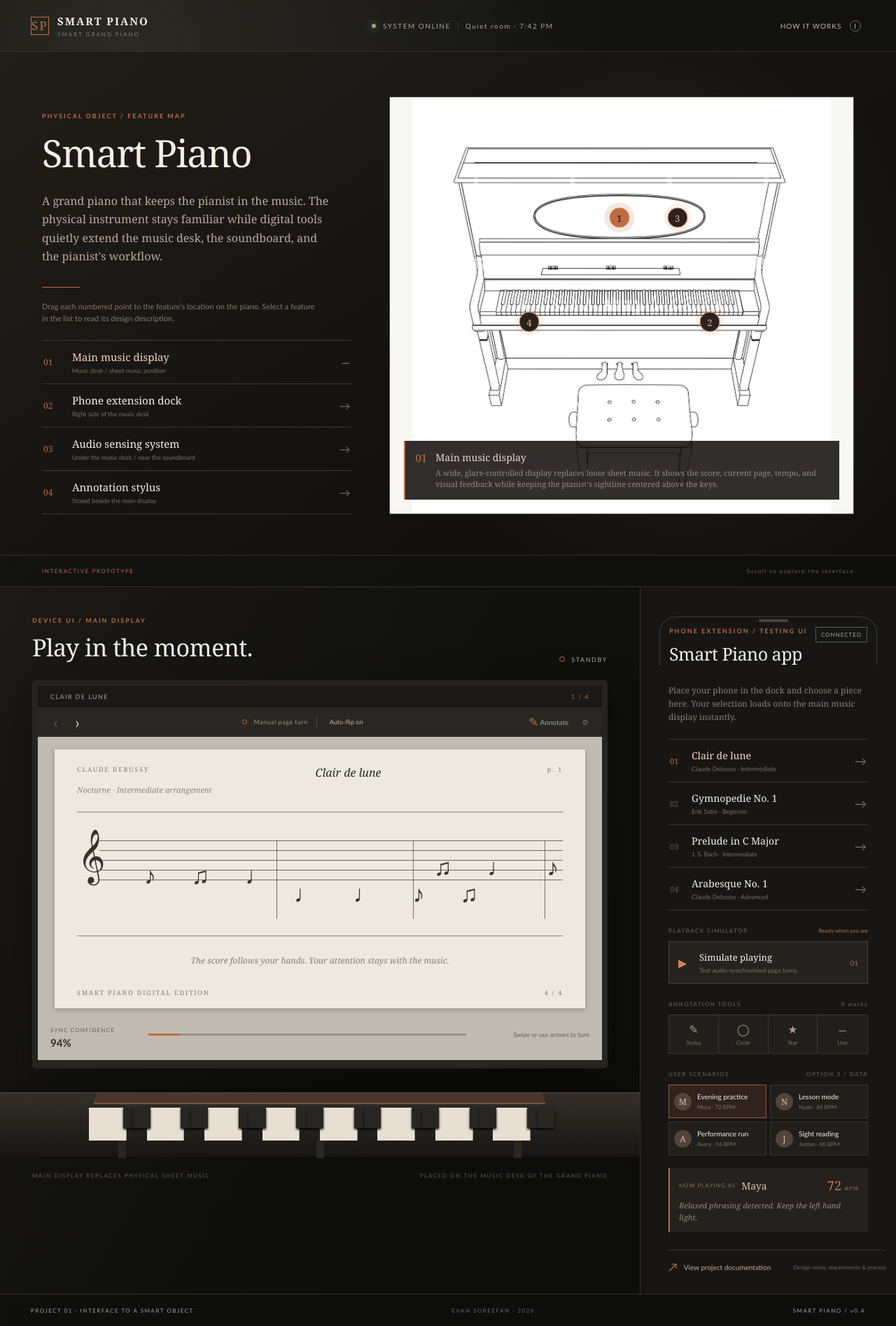
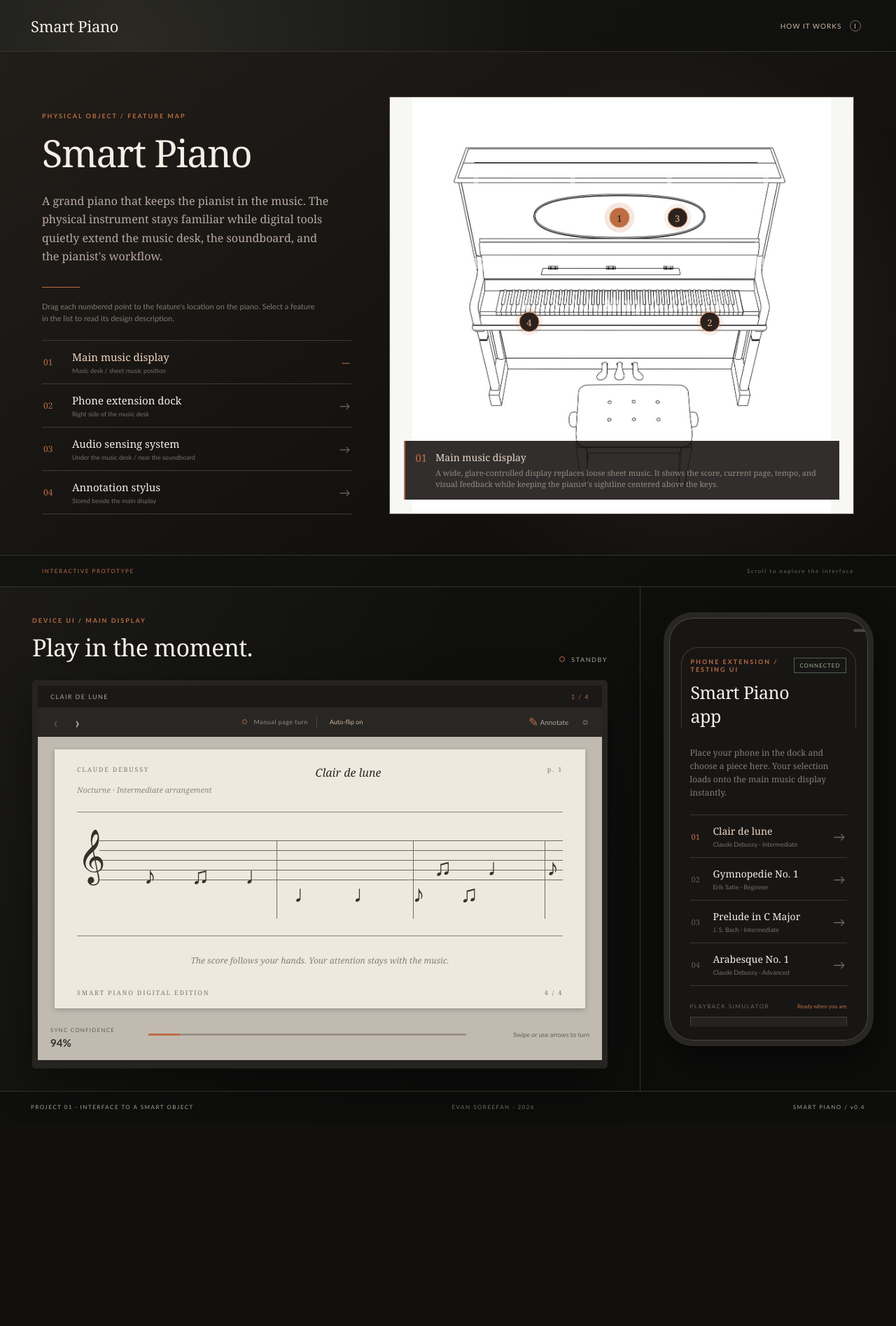
Before and after one commit to soreefei/UI_Project1, a Svelte app: page / in a window 1280 px wide. Shown: the whole page at 70% size. After the commit the page ends 1605 px from the top, so only its background shows below. Built offline with nearby package versions, Linux system fonts and the light colour scheme.

Commit message:
commit 3

```diff
--- a/src/App.svelte
+++ b/src/App.svelte
@@ -187,15 +187,7 @@
 
 <main class="app-shell">
   <header class="topbar">
-    <div class="brand-lockup">
-      <span class="brand-mark">SP</span>
-      <div><strong>SMART PIANO</strong><span>SMART GRAND PIANO</span></div>
-    </div>
-    <div class="topbar-meta">
-      <span class="live-dot"></span> SYSTEM ONLINE
-      <span class="meta-divider"></span>
-      {scenario.detail}
-    </div>
+    <h1 class="topbar-title">Smart Piano</h1>
     <button class="text-button" onclick={() => (showInfo = true)}
       >How it works <span>i</span></button
     >
@@ -375,27 +367,13 @@
           <div class="page-gesture">Swipe or use arrows to turn</div>
         </div>
       </div>
-
-      <div class="piano-body">
-        <div class="piano-lid"></div>
-        <div class="piano-keys">
-          {#each Array(24) as _, i}<span
-              class:raised={i % 3 === 1 || i % 3 === 2}
-            ></span>{/each}
-        </div>
-        <div class="piano-legs"><i></i><i></i><i></i></div>
-      </div>
-      <div class="stage-caption">
-        <span>MAIN DISPLAY REPLACES PHYSICAL SHEET MUSIC</span><span
-          >PLACED ON THE MUSIC DESK OF THE GRAND PIANO</span
-        >
-      </div>
     </section>
 
     <aside
       class="control-deck phone-extension"
       aria-label="Testing UI and companion song picker"
     >
+      <div class="phone-screen">
         <div class="deck-header">
           <div>
             <p class="eyebrow">PHONE EXTENSION / TESTING UI</p>
@@ -438,7 +416,8 @@
                   ? "Audio notes are moving the score"
                   : "Test audio-synchronized page turns"}</small
               ></span
-          ><span class="control-chevron">{isPlaying ? "■" : "01"}</span></button
+            ><span class="control-chevron">{isPlaying ? "■" : "01"}</span
+            ></button
           >
         </div>
         <div class="deck-section">
@@ -485,6 +464,7 @@
           ><span>↗</span> View project documentation
           <small>Design notes, requirements & process</small></button
         >
+      </div>
     </aside>
   </div>
 
```
Also changed, not shown: src/main.css. Lines whose indentation alone changed are shown as unchanged.
